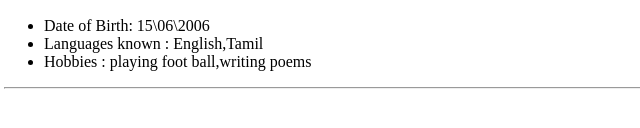
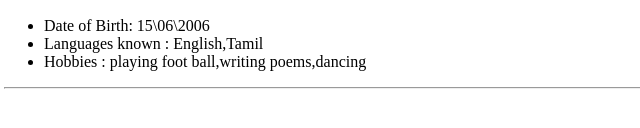
Before and after one commit to MariaJohnFranco/Resume1, a plain HTML site: page index.html in a window 1280 px wide. Shown: the part 640-768 px from the top of the page, 4-644 px from the left. Drawn offline with Linux system fonts and the light colour scheme.

Commit message:
second change

```diff
--- a/index.html
+++ b/index.html
@@ -81,7 +81,7 @@ Github : <a href="(link unavailable)">https://github.com/MariaJohnFranco</a><br>
     <ul>
         <li>Date of Birth: 15\06\2006</li>
         <li>Languages known : English,Tamil</li>
-        <li>Hobbies : playing foot ball,writing poems</li>
+        <li>Hobbies : playing foot ball,writing poems,dancing</li>
     </ul>
 <hr>
 
```
